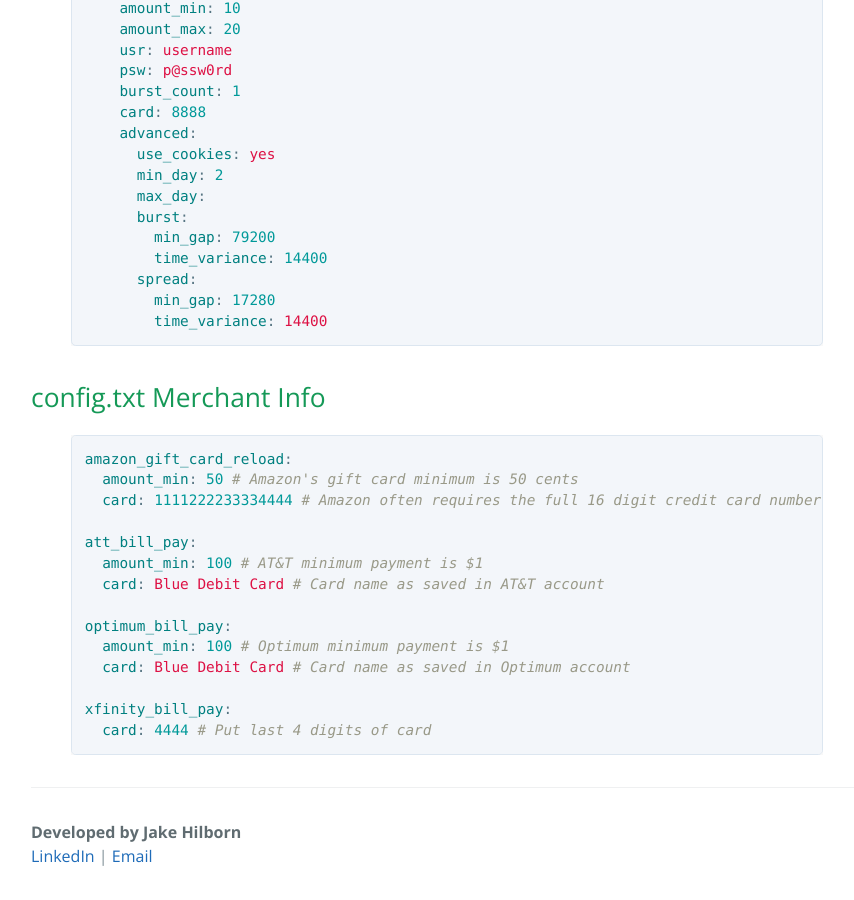
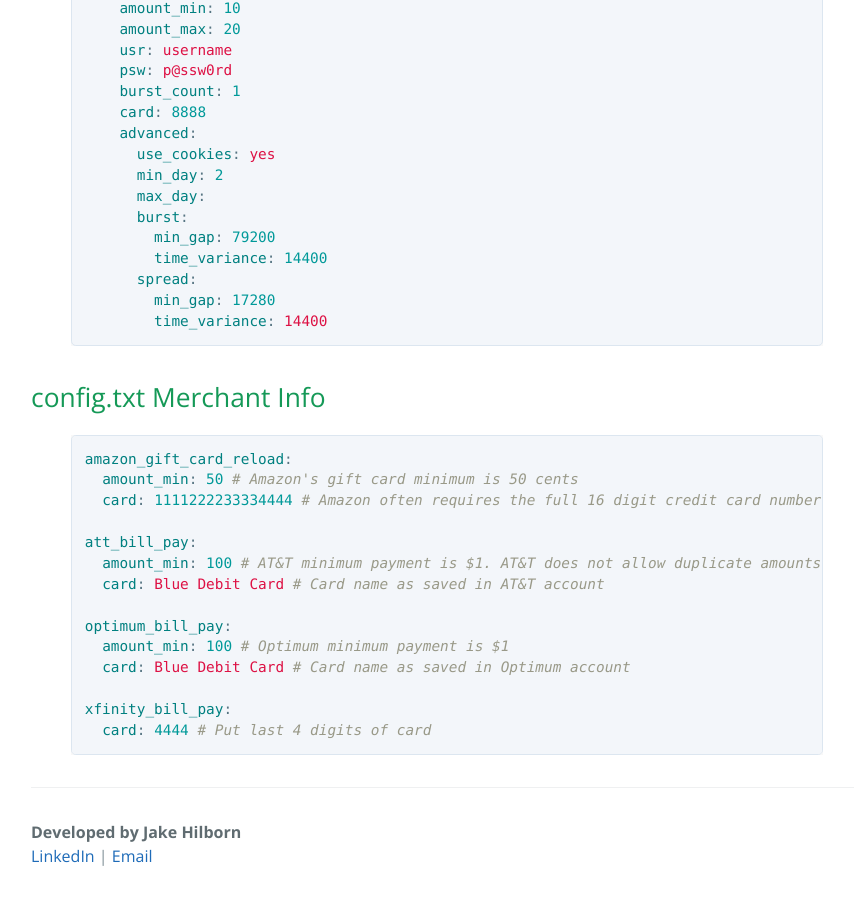
Before and after one commit to jakehilborn/debbit, a Jekyll site: the page built from docs/index.md, in a window 1280 px wide and 900 px high, scrolled down 5868 px. Shown: the whole window, without its empty margins (193-1047 px from the left). Built offline with Jekyll 4.4.1, drawn with Linux system fonts in a browser that asks for light colours.

Commit message:
Info about att_bill_pay duplicate payments

```diff
--- a/docs/index.md
+++ b/docs/index.md
@@ -221,7 +221,7 @@
   card: 1111222233334444 # Amazon often requires the full 16 digit credit card number to verify you own the card before purchase.
 
 att_bill_pay:
-  amount_min: 100 # AT&T minimum payment is $1
+  amount_min: 100 # AT&T minimum payment is $1. AT&T does not allow duplicate amounts used within 24 hours of eachother. If you are doing a lot of AT&T purchases, be sure to use a min/max range larger than the number of transactions per day.
   card: Blue Debit Card # Card name as saved in AT&T account
 
 optimum_bill_pay:
```
